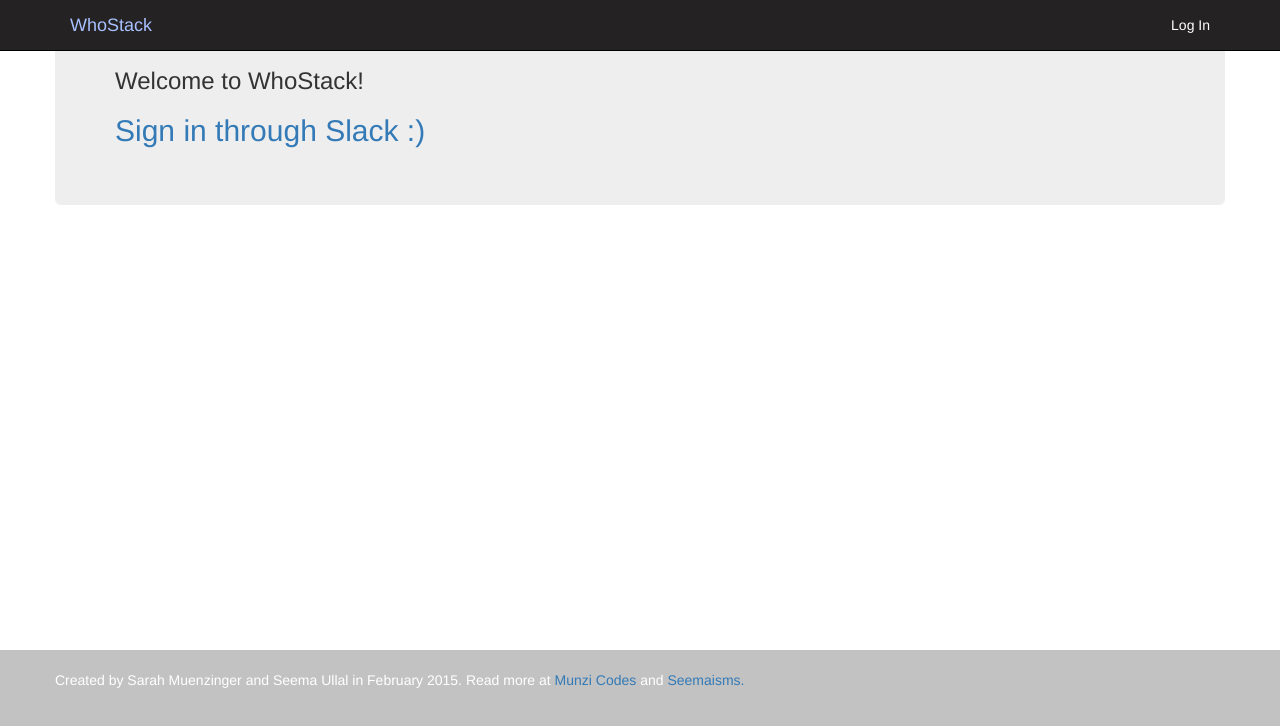
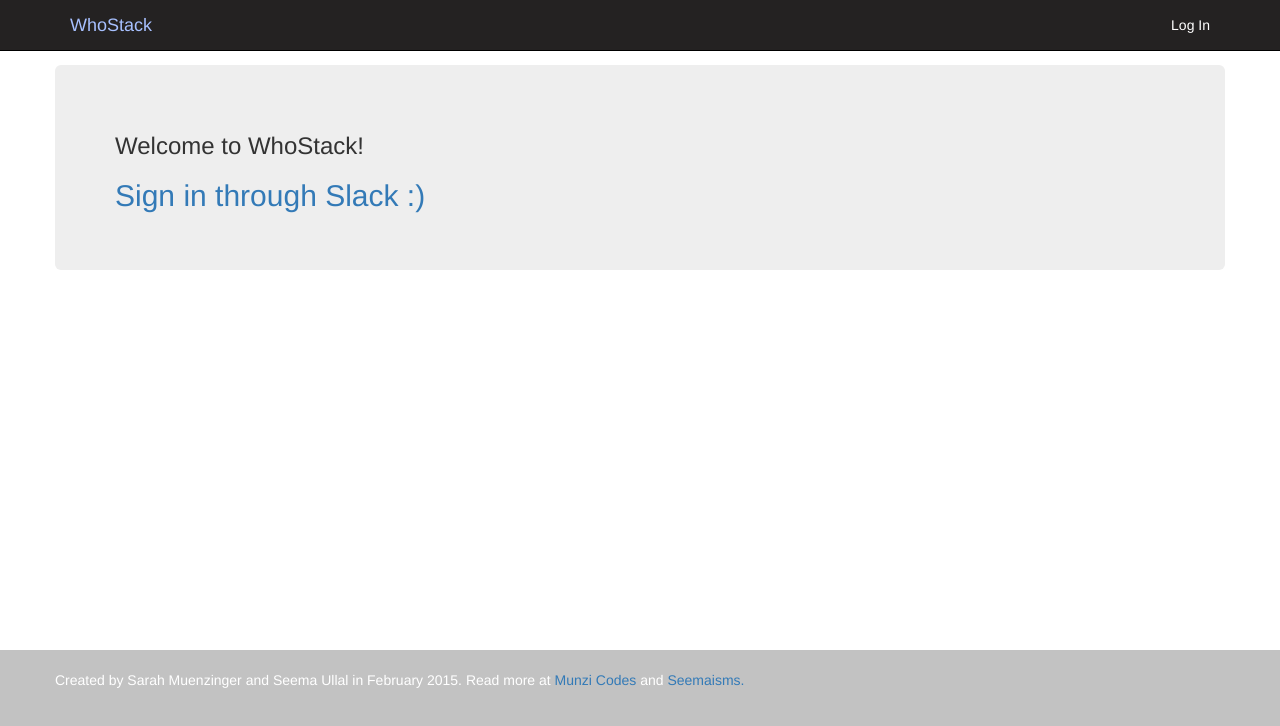
Before and after one commit to seemaullal/WhoStack, a website: page index.html in a window 1280 px wide. Drawn offline with Linux system fonts and the light colour scheme; files whose address does not match are found by name.

Commit message:
Added top padding below navbar

```diff
--- a/public/stylesheets/style.css
+++ b/public/stylesheets/style.css
@@ -1,5 +1,9 @@
 html,body {
     height:100%;
+}
+
+body {
+  padding-top: 65px; /*for bootstrap navbar top*/
 }
 
 #wrap {
```
